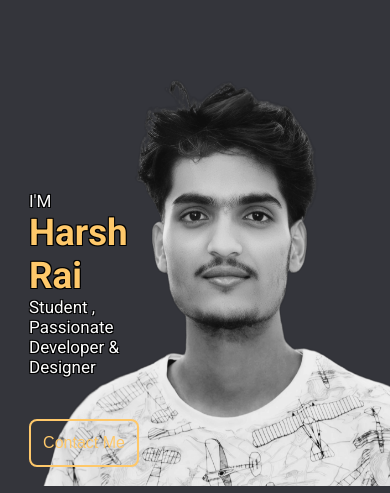
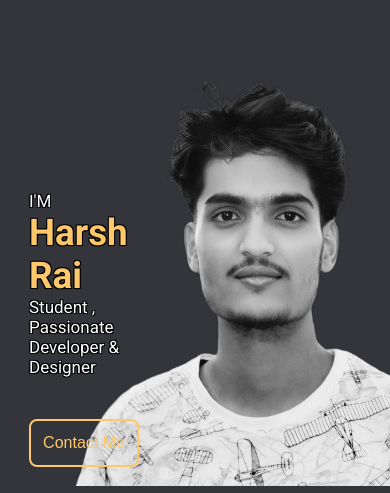
Before and after one commit to harshrai515/Portfolio_2, a plain HTML site: page index.html in a window 390 px wide. Shown: the part 87-580 px from the top of the page. Drawn offline with nearby package versions, Linux system fonts and the light colour scheme.

Commit message:
Update style1.css

```diff
--- a/style1.css
+++ b/style1.css
@@ -525,7 +525,7 @@ footer {
     height: 85vh;
     padding: 36px 100px;
     background-image: url(asset/file3.PNG);
-    background-position: 3px;
+    background-position: 35px;
     background-size: 120% 60%;
     background-repeat: no-repeat;
     width: 100vw;
```
